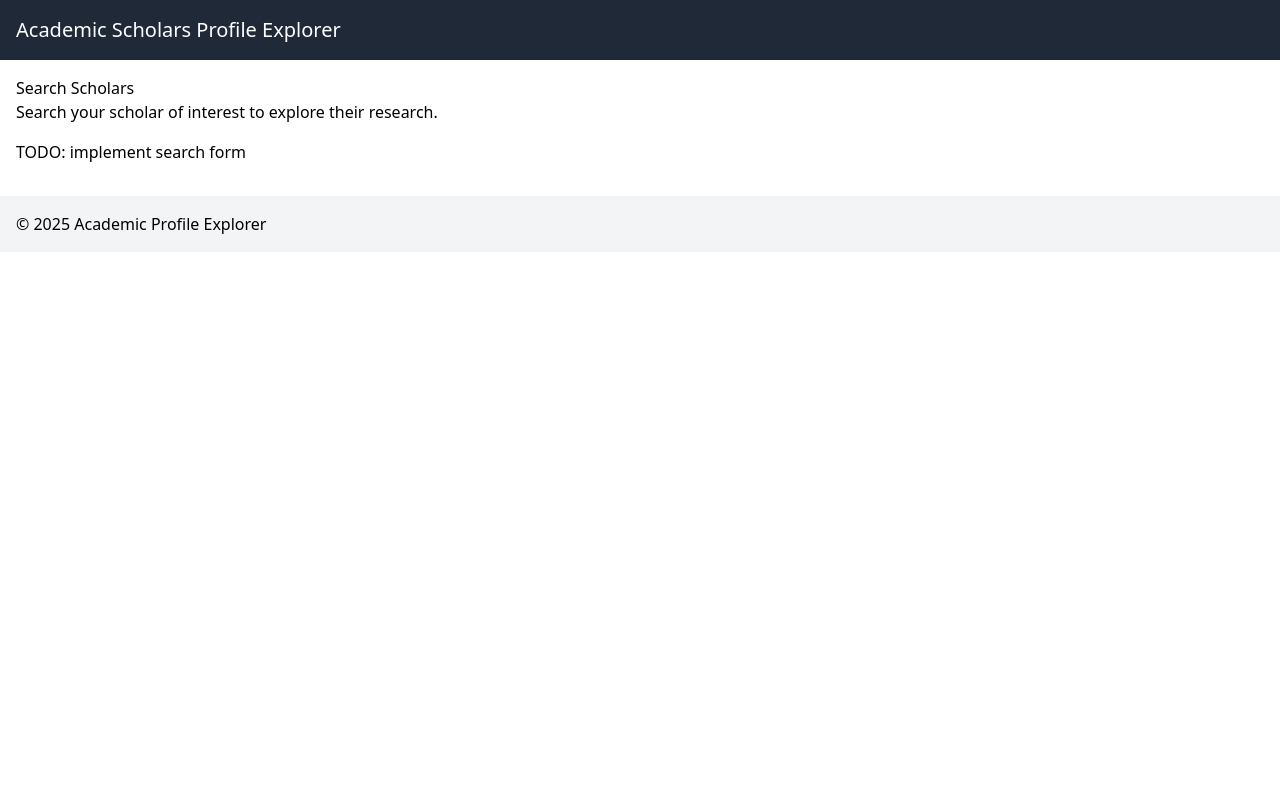
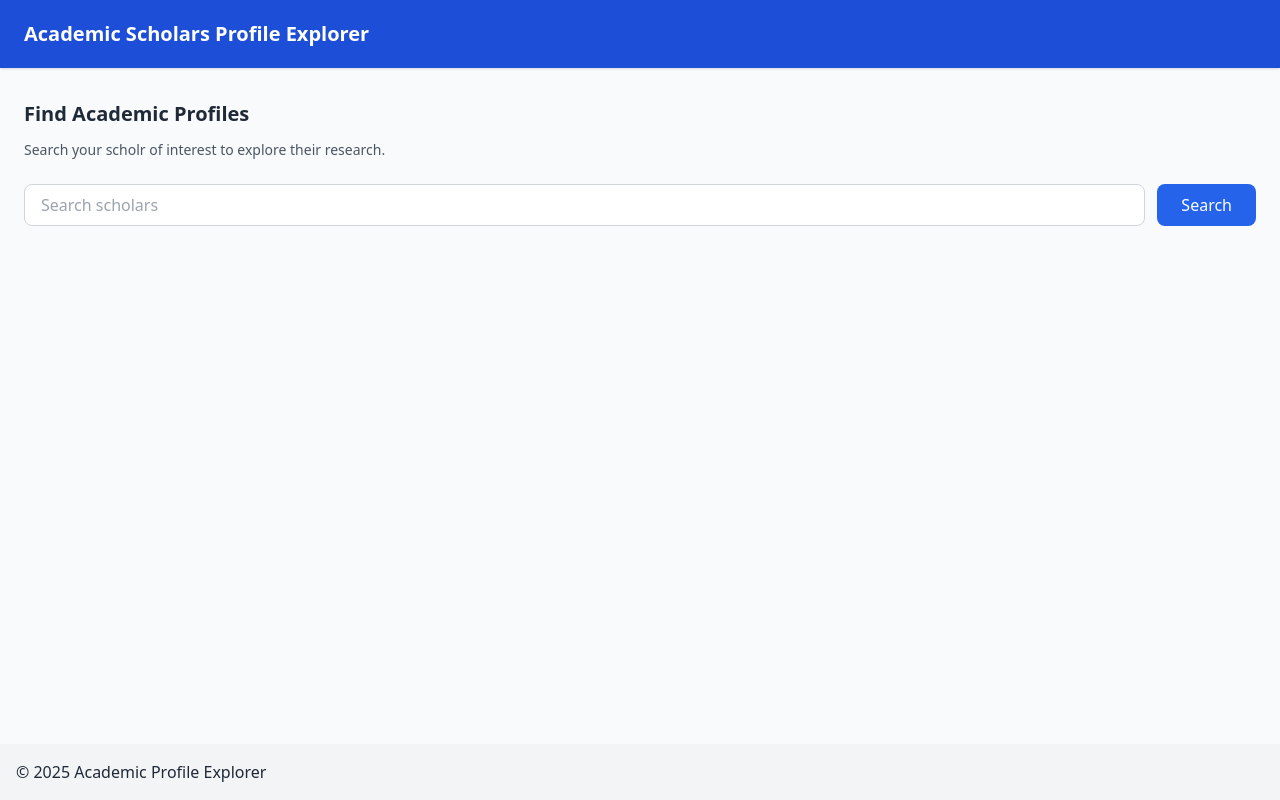
Before and after one commit to Prof-Rosario-UCLA/team20, a React (Create React App) app: page / in a window 1280 px wide. Built offline with nearby package versions, Linux system fonts and the light colour scheme.

Commit message:
ui for searching functions

```diff
--- a/src/App.js
+++ b/src/App.js
@@ -1,21 +1,85 @@
 // App.js
-import React from 'react';
+import React, { useState } from 'react';
 
-function App() {
+const App = () => {
+  const [query, setQuery] = useState('');
+  const [loading, setLoading] = useState(false);
+  const [results, setResults] = useState([]);
+
+  const handleSubmit = async (e) => {
+    e.preventDefault();
+    const trimmed = query.trim();
+    if (!trimmed) return;
+
+    setLoading(true);
+    try {
+      // does loading work
+      // await new Promise((res) => setTimeout(res, 1000));
+
+      // Placeholder data
+      setResults([
+        {
+          id: 1, name: 'Yuri Kim', university: 'UCLA', research_interest: 'Computer Science',
+        },
+      ]);
+    } catch (err) {
+      console.error('Failed to fetch results:', err);
+    } finally {
+      setLoading(false);
+    }
+  };
+
   return (
-    <div>
-      <header className="bg-gray-800 text-white p-4">
-        <h1 className="text-xl">Academic Scholars Profile Explorer</h1>
+    <div className="flex flex-col min-h-screen bg-gray-50 text-gray-800">
+      <header className="bg-blue-700 text-white py-5 px-6 shadow">
+        <h1 className="text-xl font-bold">Academic Scholars Profile Explorer</h1>
       </header>
 
-      <main className="p-4">
-        <section id="search" aria-label="Scholar Search">
-          <h2>Search Scholars</h2>
-          <p>Search your scholar of interest to explore their research.</p>
-          <div role="search" className="mt-4">
-          <p>TODO: implement search form</p>
+      <main className="flex-grow px-6 py-8">
+        <section aria-label="Scholar Search">
+          <h2 className="text-xl font-semibold mb-3">Find Academic Profiles</h2>
+          <p className="text-sm text-gray-600 mb-6"> Search your scholr of interest to explore their research.</p>
+
+          <form onSubmit={handleSubmit} className="flex flex-col sm:flex-row gap-3 items-stretch">
+            <input
+              type="text"
+              className="flex-grow px-4 py-2 border border-gray-300 rounded-lg focus:ring-2 focus:ring-blue-500"
+              placeholder="Search scholars"
+              value={query}
+              onChange={(e) => setQuery(e.target.value)}
+              aria-label="Search scholars"
+            />
+            <button
+              type="submit"
+              disabled={loading}
+              className="px-6 py-2 bg-blue-600 text-white rounded-lg font-medium hover:bg-blue-700 transition disabled:opacity-50"
+            >
+              {loading ? 'Searching...' : 'Search'}
+            </button>
+          </form>
+        </section>
+
+        {loading && (
+          <div className="mt-8 text-center">
+            <p className="text-gray-500">Loading the profiles...</p>
           </div>
-        </section>
+        )}
+
+        {!loading && results.length > 0 && (
+          <section className="mt-10" aria-label="Search Results">
+            <h3 className="text-lg font-semibold mb-4">Results</h3>
+            <ul className="space-y-4">
+              {results.map((r) => (
+                <li key={r.id} className="p-5 border border-gray-200 rounded-lg bg-white shadow-sm">
+                  <h4 className="text-md font-bold">{r.name}</h4>
+                  <p className="text-sm">{r.university}</p>
+                  <p className="text-sm text-gray-600">Research Interest: {r.research_interest}</p>
+                </li>
+              ))}
+            </ul>
+          </section>
+        )}
+
       </main>
 
       <footer className="p-4 mt-4 bg-gray-100">
@@ -23,6 +87,6 @@ function App() {
       </footer>
     </div>
   );
-}
+};
 
 export default App;
```
